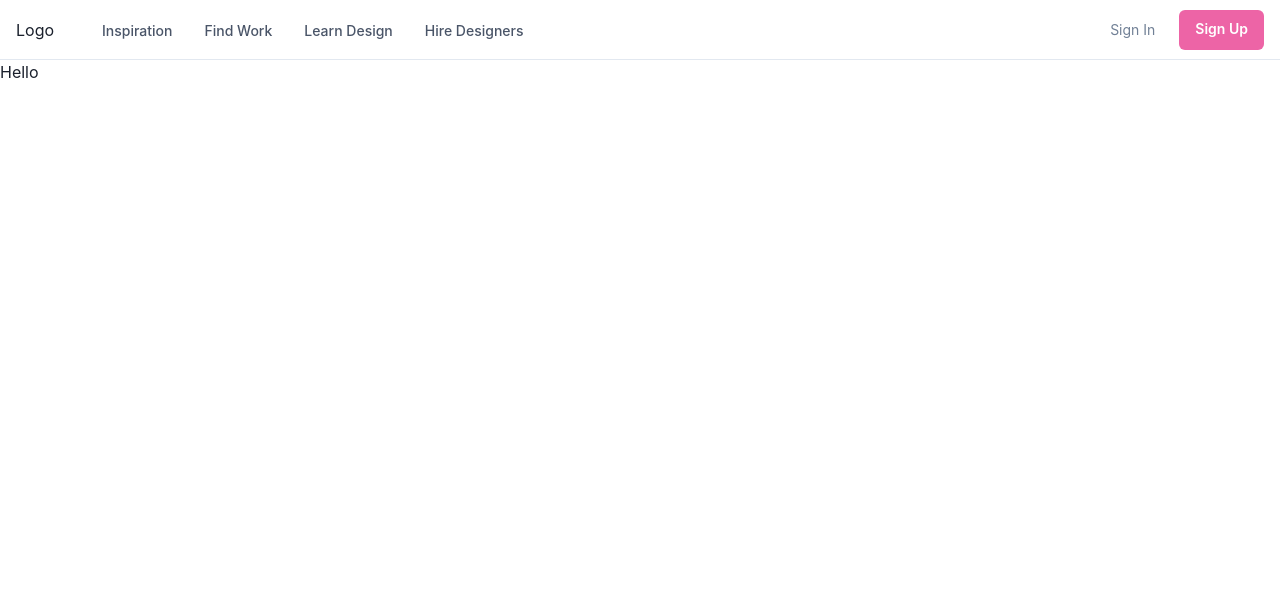
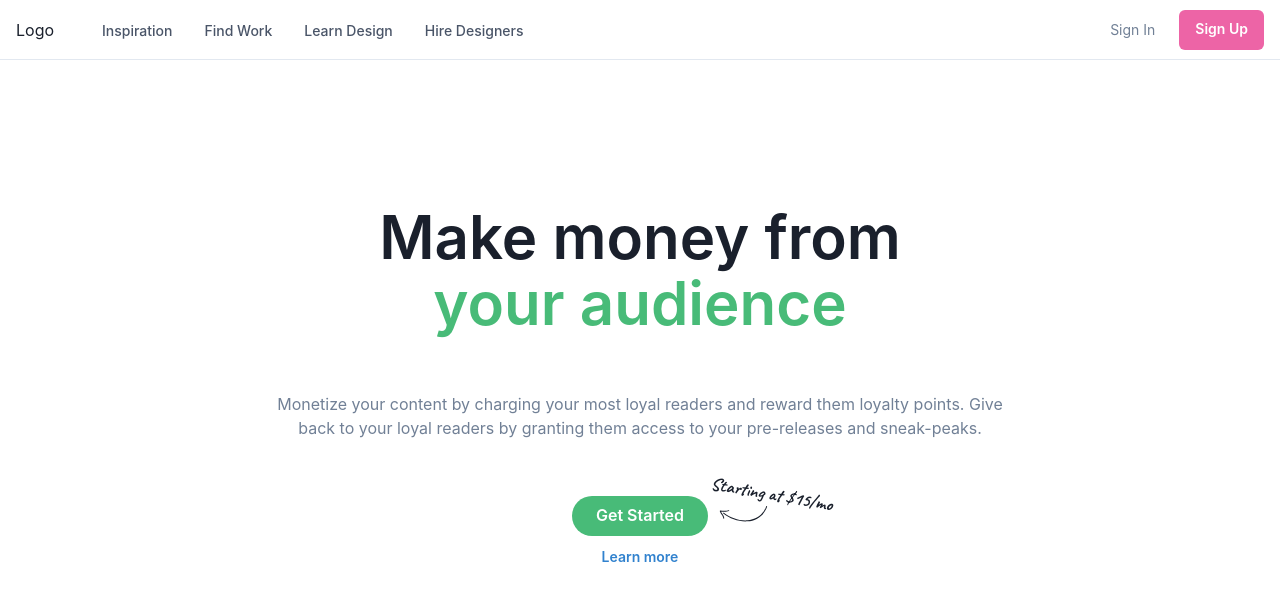
Before and after one commit to tomrfitz/next-chakra-landingpage, a Next.js app: page / in a window 1280 px wide. Shown: the top 600 px of the page. Built offline with nearby package versions, Linux system fonts and the light colour scheme.

Commit message:
remove inter, replace heading with Hero

```diff
--- a/app/page.tsx
+++ b/app/page.tsx
@@ -1,11 +1,10 @@
-import { Inter } from "next/font/google";
-const inter = Inter({
-  subsets: ["latin"],
-});
+"use client";
+import HeroSection from "@/components/HeroSection";
+
 export default function Home() {
   return (
     <>
-      <h1>Hello</h1>
+      <HeroSection />
     </>
   );
 }
```
